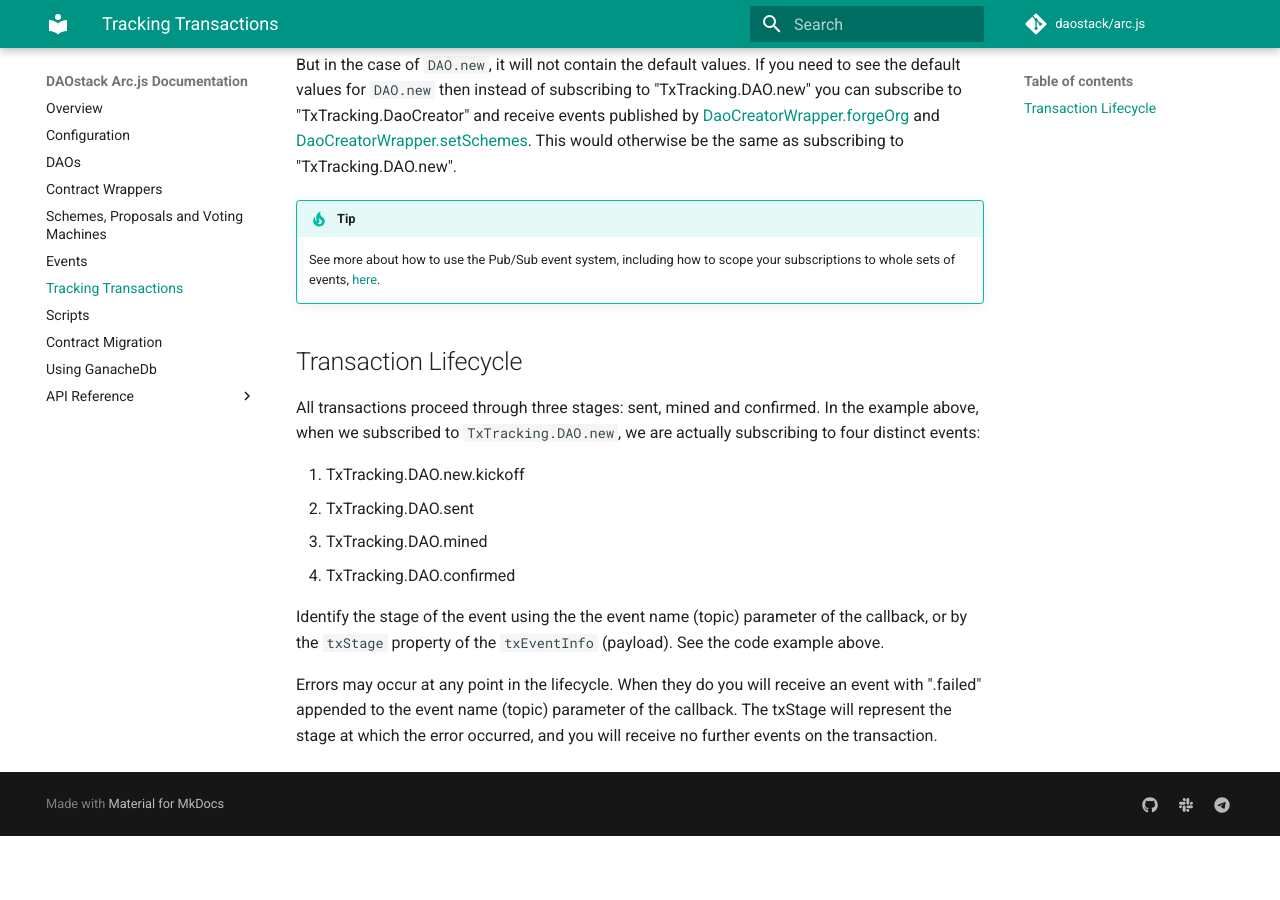
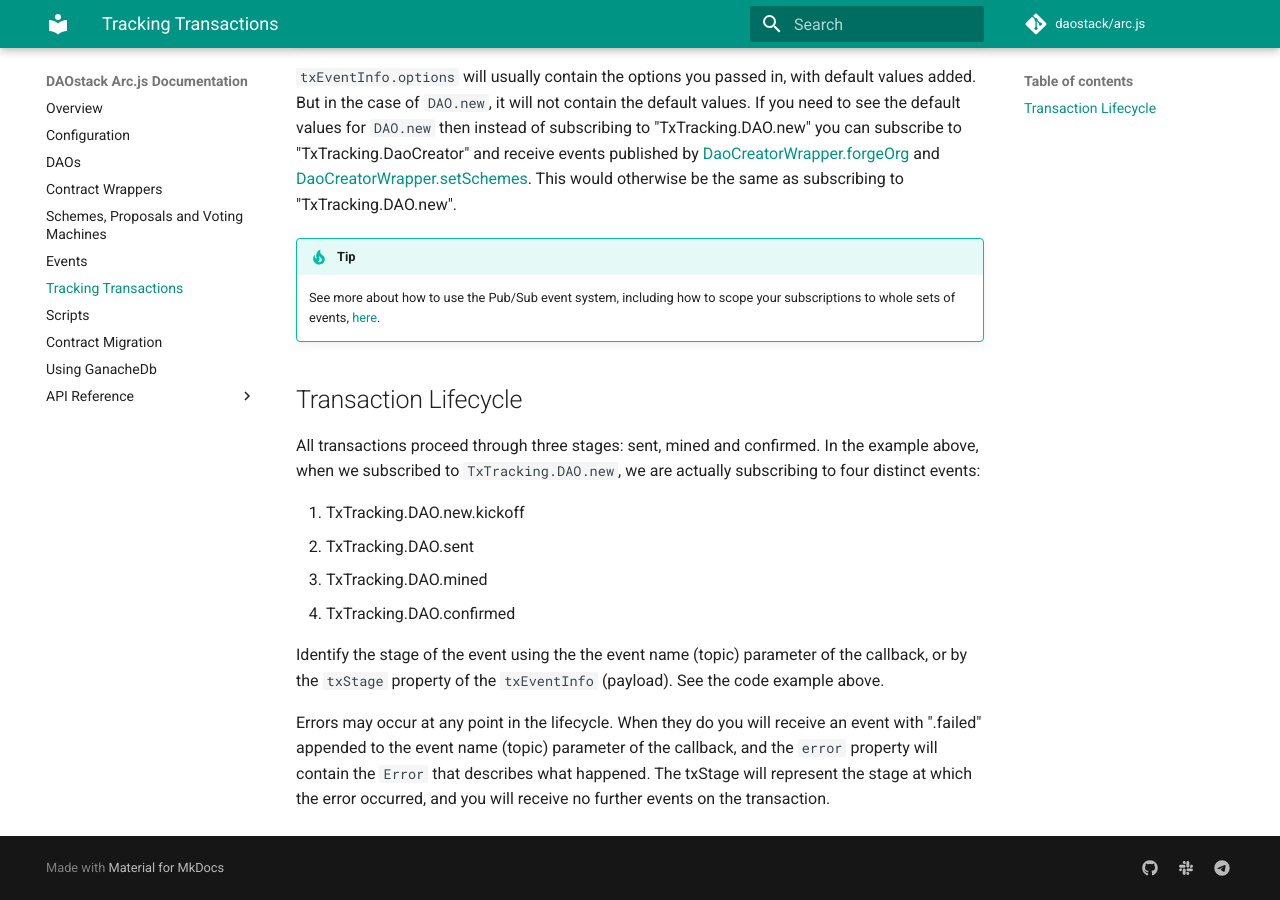
Before and after one commit to daostack/arc.js_legacy, an MkDocs documentation site: the page built from docs/Transactions.md, in a window 1280 px wide and 900 px high, scrolled down 1616 px. Built offline with MkDocs 1.6.1 and Material for MkDocs 9.7.7, drawn with Linux system fonts in a browser that asks for light colours; comment, search, counter and statistics services are not loaded; old or Windows-style settings are respelled for this version of MkDocs; before the commit the page ends 2452 px from its top, so only the background shows below that; some of the changed text lies outside the part shown.

Commit message:
describe error in tx docs

````diff
--- a/docs/Transactions.md
+++ b/docs/Transactions.md
@@ -27,6 +27,8 @@ const subscription = TransactionService.subscribe("TxTracking.DAO.new",
     const txReceipt = txEventInfo.txReceipt;
     // Stage of the transaction.  See `TransactionStage`.
     const stage = txEventInfo.txStage;
+    // Error, if this is a failed transaction.
+    const error = txEventInfo.error;
 });
 ```
 
@@ -64,4 +66,5 @@ All transactions proceed through three stages:  sent, mined and confirmed.  In t
 
 Identify the stage of the event using the the event name (topic) parameter of the callback, or by the `txStage` property of the `txEventInfo` (payload).  See the code example above.
 
-Errors may occur at any point in the lifecycle.  When they do you will receive an event with ".failed" appended to the event name (topic) parameter of the callback.  The txStage will represent the stage at which the error occurred, and you will receive no further events on the transaction.
+Errors may occur at any point in the lifecycle.  When they do you will receive an event with ".failed" appended to the event name (topic) parameter of the callback,
+and the `error` property will contain the `Error` that describes what happened.  The txStage will represent the stage at which the error occurred, and you will receive no further events on the transaction.
````
